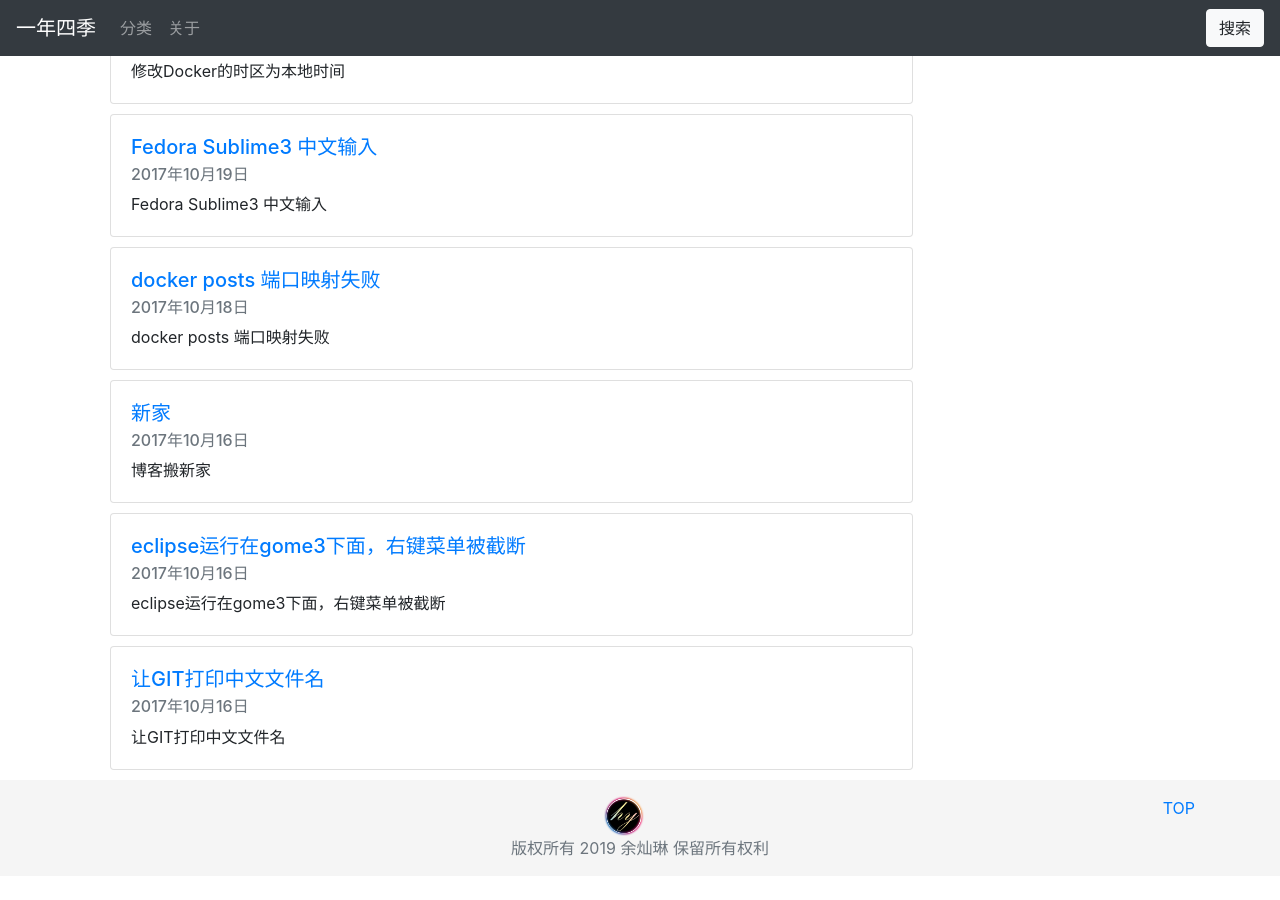
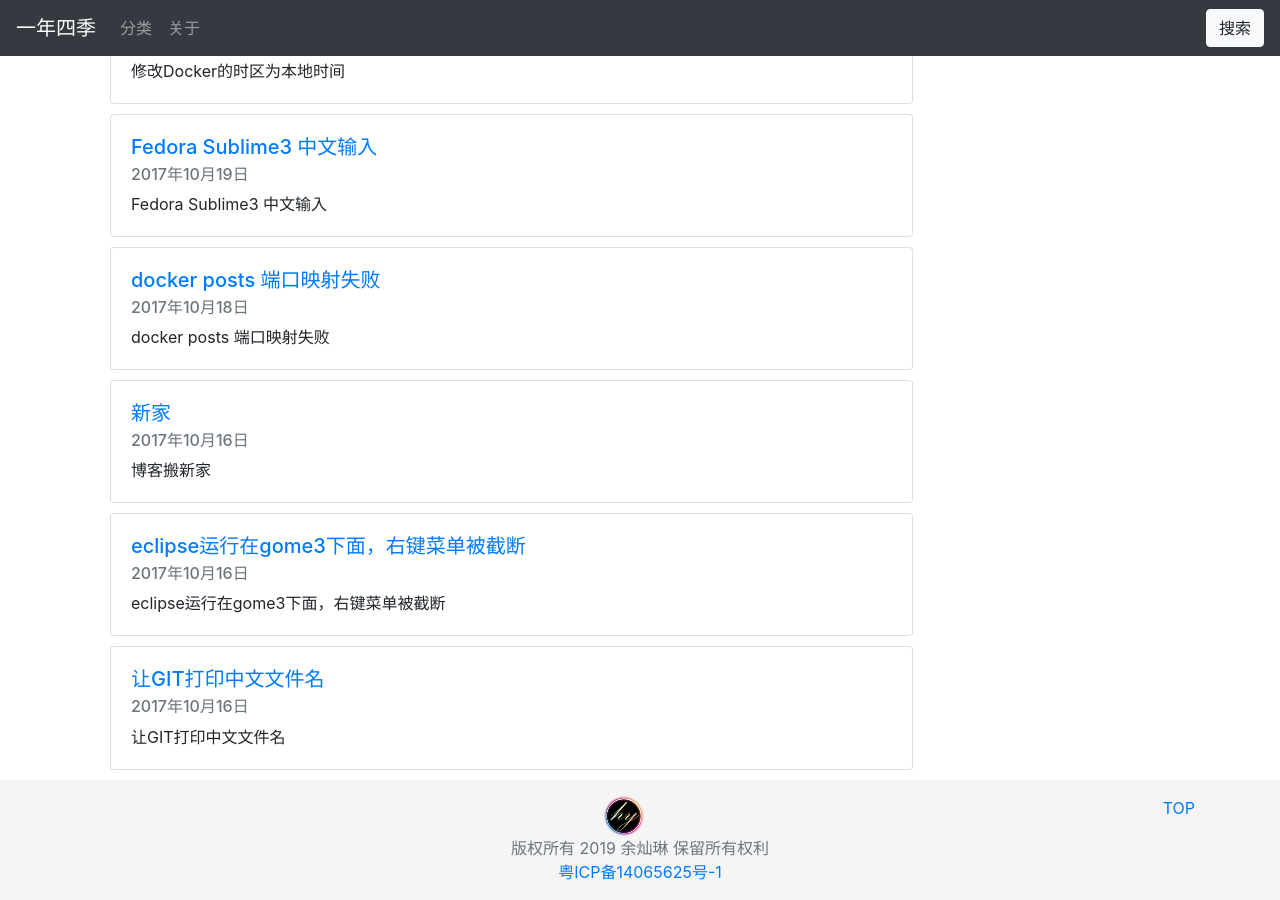
Before and after one commit to charlieyu/charlieyu.github.io, a Jekyll site: the page built from index.markdown, in a window 1280 px wide and 900 px high, scrolled down 4642 px. Built offline with Jekyll 4.4.1, drawn with Linux system fonts in a browser that asks for light colours; before the commit the page ends 5518 px from its top, so only the background shows below that.

Commit message:
fix footer

```diff
--- a/_includes/footer.html
+++ b/_includes/footer.html
@@ -3,6 +3,7 @@
     <img src="/favicon.ico" style="width:40px;" />
     <div class="float-right"><a href="javascript:window.scrollTo(0,0)">TOP</a></div>
     <div class="text-muted">版权所有 2019 余灿琳 保留所有权利</div>
+    <div class="text-muted"><a href="http://www.beian.miit.gov.cn" target="_blank">粤ICP备14065625号-1</a></div>
   </div>
 </footer>
 
```
